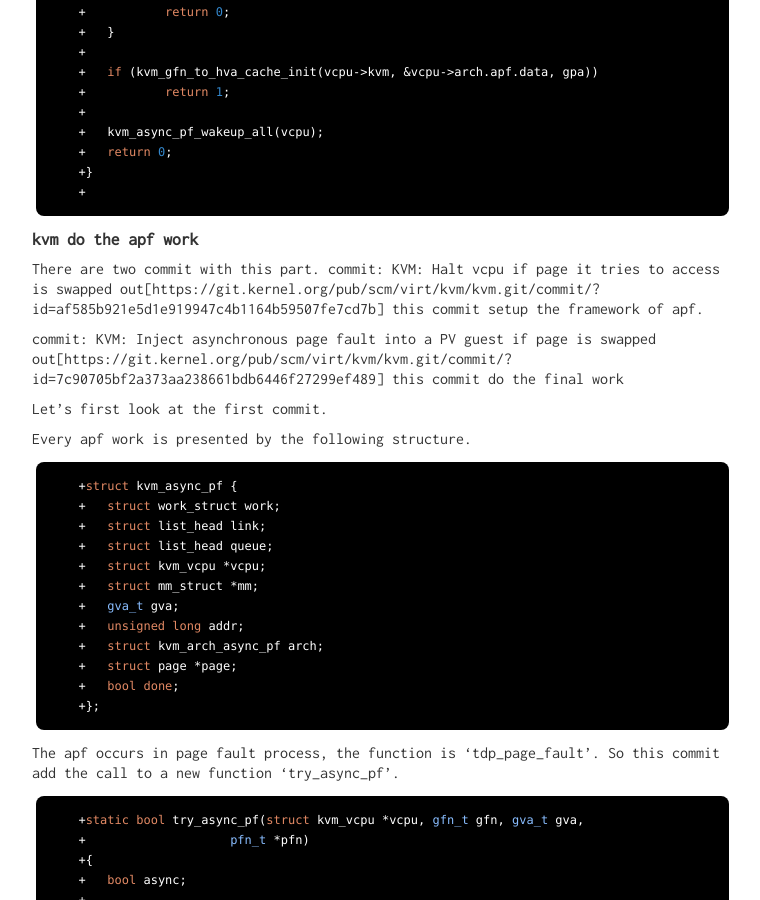
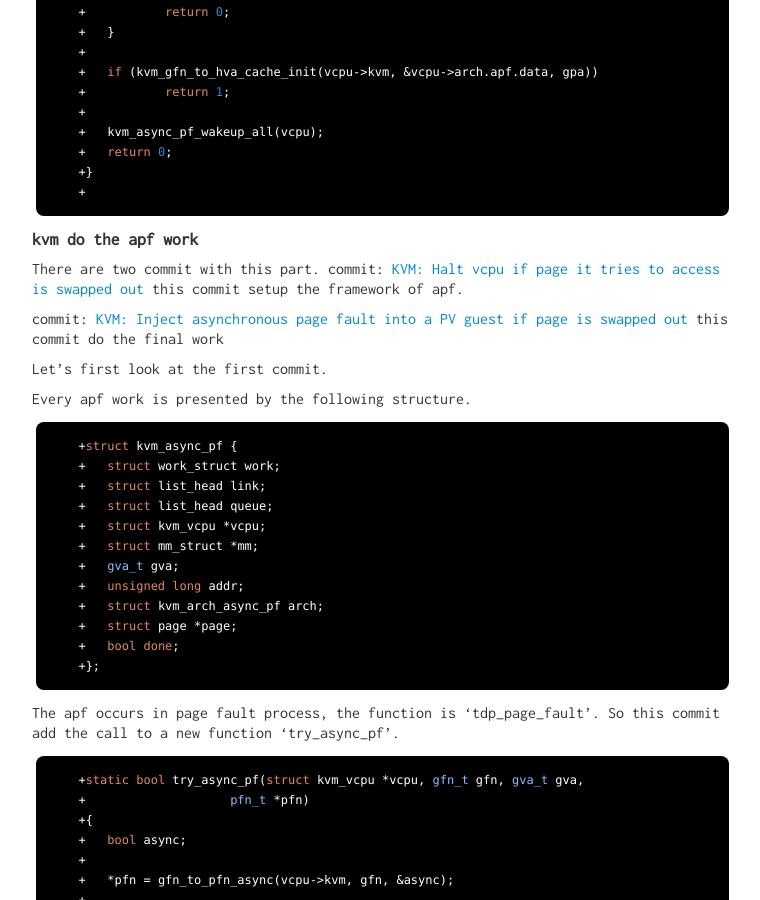
Before and after one commit to terenceli/terenceli.github.com, a Jekyll site: the page built from _posts/2019-03-24-kvm-async-page-fault.md, in a window 1280 px wide and 900 px high, scrolled down 4381 px. Shown: the whole window, without its empty margins (258-1018 px from the left). Built offline with Jekyll 4.4.1, drawn with Linux system fonts in a browser that asks for light colours; comment, search, counter and statistics services are not loaded; some of the changed text lies outside the part shown.

Commit message:
fix link

```diff
--- a/_posts/2019-03-24-kvm-async-page-fault.md
+++ b/_posts/2019-03-24-kvm-async-page-fault.md
@@ -65,8 +65,7 @@ Next part I will discuss the code in above process.
 
 <h4> para guest initialization when startup </h4>
 
-commit: [KVM paravirt: Add async PF initialization to PV guest.
-](https://git.kernel.org/pub/scm/virt/kvm/kvm.git/commit/?id=fd10cde9294f73eeccbc16f3fec1ae6cde7b800c)
+commit: [KVM paravirt: Add async PF initialization to PV guest.](https://git.kernel.org/pub/scm/virt/kvm/kvm.git/commit/?id=fd10cde9294f73eeccbc16f3fec1ae6cde7b800c)
 
 Here we can see, the apf is enabled default and can be disabled with the 'no-kvmapf' parameter in kernel command line.
 
@@ -179,9 +178,9 @@ When the guest write to msr 'MSR_KVM_ASYNC_PF_EN' the kvm module calls 'kvm_pv_e
 <h4> kvm do the apf work </h4>
 
 There are two commit with this part.
-commit: KVM: Halt vcpu if page it tries to access is swapped out[https://git.kernel.org/pub/scm/virt/kvm/kvm.git/commit/?id=af585b921e5d1e919947c4b1164b59507fe7cd7b] this commit setup the framework of apf.
+commit: [KVM: Halt vcpu if page it tries to access is swapped out](https://git.kernel.org/pub/scm/virt/kvm/kvm.git/commit/?id=af585b921e5d1e919947c4b1164b59507fe7cd7b) this commit setup the framework of apf.
 
-commit: KVM: Inject asynchronous page fault into a PV guest if page is swapped out[https://git.kernel.org/pub/scm/virt/kvm/kvm.git/commit/?id=7c90705bf2a373aa238661bdb6446f27299ef489] this commit do the final work
+commit: [KVM: Inject asynchronous page fault into a PV guest if page is swapped out](https://git.kernel.org/pub/scm/virt/kvm/kvm.git/commit/?id=7c90705bf2a373aa238661bdb6446f27299ef489) this commit do the final work
 
 Let's first look at the first commit.
 
@@ -286,7 +285,7 @@ If the kvm can do apf, it calls 'kvm_setup_async_pf'(called by 'kvm_arch_setup_a
 
 Then in the '__vcpu_run' when the guest VMEXIT, it calls 'kvm_check_async_pf_completion' to check whether the apf work is done. This is the first version of apf, called 'batch mechanism'. Commit [KVM: async_pf: Provide additional direct page notification](https://git.kernel.org/pub/scm/virt/kvm/kvm.git/commit/?id=e0ead41a6dac09f86675ce07a66e4b253a9b7bd5) add a Config 'KVM_ASYNC_PF_SYNC'. When this selected, the 'kvm' will notify the guest directly.
 
-commit: KVM: Inject asynchronous page fault into a PV guest if page is swapped out[https://git.kernel.org/pub/scm/virt/kvm/kvm.git/commit/?id=7c90705bf2a373aa238661bdb6446f27299ef489] is easy to understand.
+commit: [KVM: Inject asynchronous page fault into a PV guest if page is swapped out](https://git.kernel.org/pub/scm/virt/kvm/kvm.git/commit/?id=7c90705bf2a373aa238661bdb6446f27299ef489) is easy to understand.
 
 Following is the core, when the page not present, the kvm can halt the vcpu or inject 'KVM_PV_REASON_PAGE_NOT_PRESENT' to guest. When the async page is ready, the kvm inject 'KVM_ASYNC_PF_ENABLED' to guest.
 
@@ -332,4 +331,4 @@ Following is the core, when the page not present, the kvm can halt the vcpu or i
 <h3> Reference </h3>
 
 [1] [Asynchronous page faults](https://www.linux-kvm.org/images/a/ac/2010-forum-Async-page-faults.pdf)
-[2] [从kvm场景下guest访问的内存被swap出去之后说起][https://www.kernelnote.com/entry/kvmguestswap]
+[2] [从kvm场景下guest访问的内存被swap出去之后说起](https://www.kernelnote.com/entry/kvmguestswap)
```
